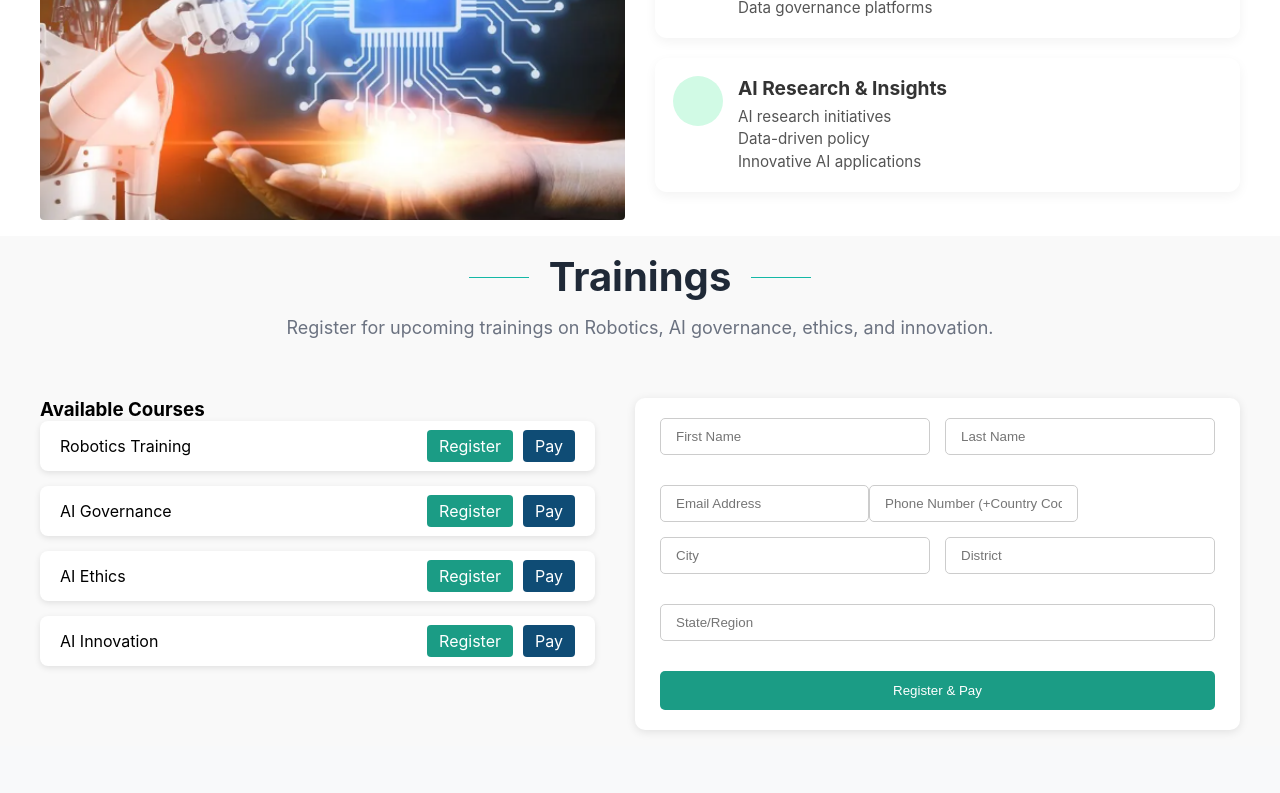
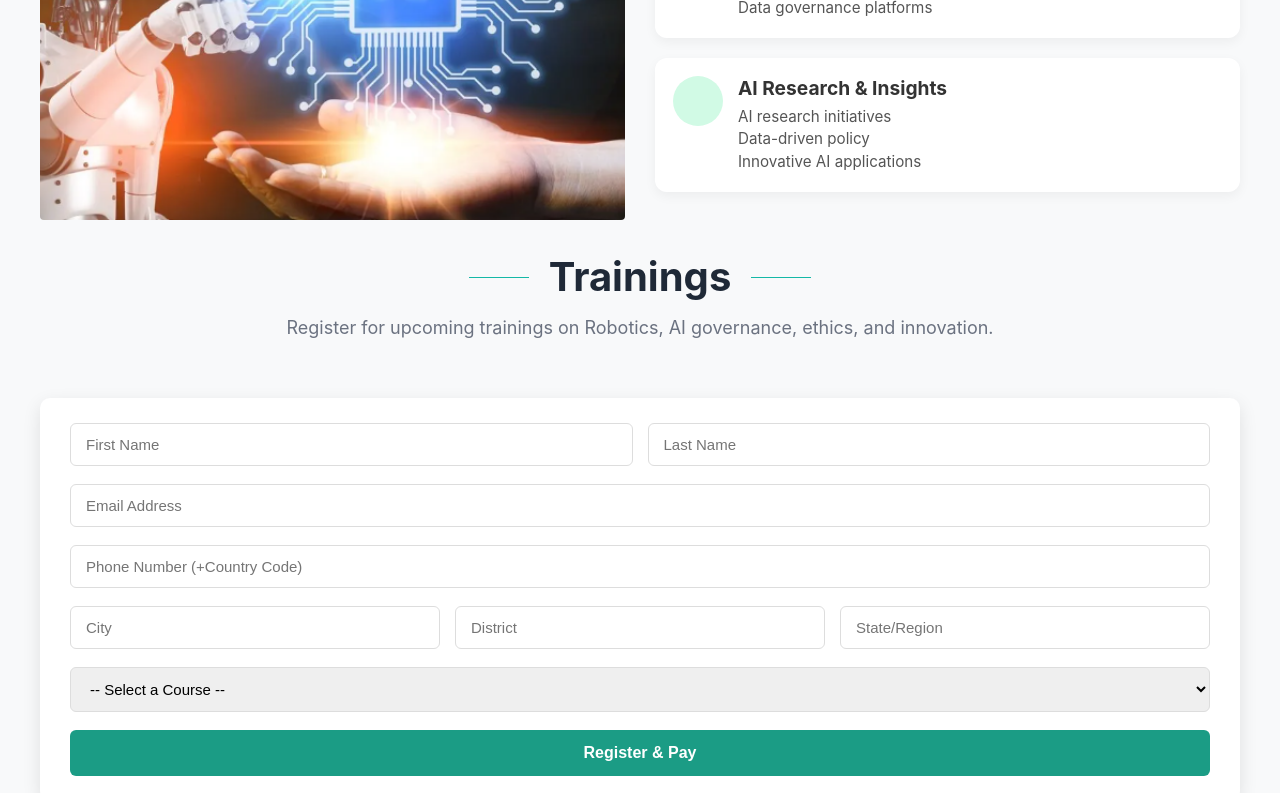
Before and after one commit to CosmasA/ubuntucenter, a React (Vite) app: page / in a window 1280 px wide. Shown: the part 2000-2793 px from the top of the page. Built offline with nearby package versions, Linux system fonts and the light colour scheme.

Commit message:
added scrollup button

```diff
--- a/src/App.css
+++ b/src/App.css
@@ -85,6 +85,13 @@
   color: #ffcc00;
 }
 
+.contact-info {
+  display: flex;
+  flex-wrap: wrap;
+  gap: 15px;
+  font-style: normal;
+}
+
 /* Responsive behavior */
 @media (max-width: 768px) {
   #topbar {
@@ -113,6 +120,10 @@
     height: 2rem;
     width: 2rem;
     border-radius: 50%;
+  }
+  .contact-info {
+    justify-content: center;
+    text-align: center;
   }
 }
 
@@ -445,7 +456,7 @@ a {
 /* About Section */
 .about {
   padding: 1rem;
-  background: #fff;
+  background: #f8f9fa;
 }
 
 .about-text .btn {
@@ -559,6 +570,7 @@ a {
 
 .services {
   padding: 16px;
+  background: #f8f9fa;
 }
 
 .services .row {
@@ -673,102 +685,92 @@ a {
 }
 
 /* Trainings Section */
-
 .trainings-section {
   padding: 16px;
-  background: #f9f9f9;
+  background: #f8f9fa;
+}
+
+.section-title {
+  text-align: center;
+  margin-bottom: 30px;
 }
 
 .section-title h2 {
   font-size: 2rem;
+  font-weight: bold;
+  color: #1b9c85;
   margin-bottom: 10px;
-  text-align: center;
 }
 
 .section-title p {
-  text-align: center;
   color: #555;
-  margin-bottom: 40px;
+  font-size: 1rem;
 }
 
+/* Form Container */
 .trainings-container {
-  display: flex;
-  flex-wrap: wrap;
-  gap: 40px;
-  justify-content: center;
+  max-width: 700px;
+  margin: 0 auto;
+  background: #fff;
+  padding: 25px 30px;
+  border-radius: 10px;
+  box-shadow: 0px 6px 18px rgba(0,0,0,0.1);
 }
 
-.trainings-list {
-  flex: 1;
-  min-width: 300px;
+/* Input and Select Fields */
+.training-form input,
+.training-form select {
+  width: 100%;
+  padding: 12px 15px;
+  margin-bottom: 18px;
+  border: 1px solid #ddd;
+  border-radius: 6px;
+  font-size: 15px;
+  outline: none;
+  transition: border 0.2s ease-in-out;
 }
 
-.training-item {
-  display: flex;
-  justify-content: space-between;
-  align-items: center;
-  background: #fff;
-  padding: 15px 20px;
-  margin-bottom: 15px;
-  border-radius: 8px;
-  box-shadow: 0 2px 6px rgba(0,0,0,0.1);
+.training-form input:focus,
+.training-form select:focus {
+  border-color: #1b9c85;
+  box-shadow: 0 0 6px rgba(27,156,133,0.2);
 }
 
-.training-links .btn {
-  margin-left: 10px;
-  padding: 6px 12px;
-  border: none;
-  border-radius: 4px;
-  text-decoration: none;
-  color: #fff;
-  cursor: pointer;
-}
-
-.btn-register {
-  background-color: #1b9c85;
-}
-
-.btn-pay {
-  background-color: #0f4c75;
-}
-
-.training-form {
-  flex: 1;
-  min-width: 300px;
-  background: #fff;
-  padding: 20px 25px;
-  border-radius: 10px;
-  box-shadow: 0 2px 10px rgba(0,0,0,0.1);
-}
-
+/* Row Layout */
 .training-form .form-row {
   display: flex;
   gap: 15px;
-  margin-bottom: 15px;
-  flex-wrap: wrap;
 }
 
-.training-form input {
+.training-form .form-row input {
   flex: 1;
-  padding: 10px 15px;
-  margin-bottom: 15px;
-  border: 1px solid #ccc;
-  border-radius: 5px;
 }
 
+/* Button */
 .btn-cta {
-  background-color: #1b9c85;
+  width: 100%;
+  padding: 14px;
+  background: #1b9c85;
   color: #fff;
-  padding: 12px 20px;
-  width: 100%;
+  font-size: 16px;
+  font-weight: bold;
   border: none;
-  border-radius: 5px;
+  border-radius: 6px;
   cursor: pointer;
+  transition: background 0.3s ease-in-out;
 }
 
 .btn-cta:hover {
-  background-color: #004d3d;
+  background: #006f57;
 }
+
+/* Responsive Design */
+@media (max-width: 768px) {
+  .training-form .form-row {
+    flex-direction: column;
+  }
+}
+
 
 /* Contact Section */
 .contact.section {
@@ -928,7 +930,7 @@ textarea.form-control {
 }
 
 .php-email-form button[type="submit"]:hover {
-  background-color: #1b9c85;
+  background-color: #006f57;
 }
 
 .php-email-form button[type="submit"]:disabled {
@@ -1207,6 +1209,31 @@ textarea.form-control {
   }
 }
 
+.scroll-to-top {
+  position: fixed;
+  bottom: 30px;
+  right: 30px;
+  background: #1b9c85;
+  color: #fff;
+  border: none;
+  border-radius: 50%;
+  width: 45px;
+  height: 45px;
+  font-size: 20px;
+  cursor: pointer;
+  box-shadow: 0px 4px 8px rgba(0,0,0,0.2);
+  transition: background 0.3s, transform 0.3s;
+  z-index: 1000;
+}
+
+.scroll-to-top:hover {
+  background: #095f4f;
+  transform: scale(1.1);
+}
+
+
+/* Footer Styling */
+
 .footer {
   background: #0f4c75;
   color: #ccc;
--- a/src/App.jsx
+++ b/src/App.jsx
@@ -9,6 +9,7 @@ import Services from './components/Services'
 import Trainings from './components/Trainings'
 import Resources from './components/Resources'
 import Statistics from './components/Statistics'
+import Scroll from './components/Scroll'
 
 function App() {
   return (
@@ -23,6 +24,7 @@ function App() {
         <section id="resources"><Resources /></section>
         <section id="statistics"><Statistics /></section>
         <section id="contact"><Contact /></section>
+        <section id="scroll"><Scroll /></section>
       </main>
       <Footer />
     </>
--- /dev/null
+++ b/src/components/Scroll.jsx
@@ -0,0 +1,39 @@
+import { useEffect, useState } from "react";
+
+function Scroll() {
+  const [isVisible, setIsVisible] = useState(false);
+
+  // Show button when page is scrolled down
+  useEffect(() => {
+    const toggleVisibility = () => {
+      if (window.scrollY > 300) {
+        setIsVisible(true);
+      } else {
+        setIsVisible(false);
+      }
+    };
+
+    window.addEventListener("scroll", toggleVisibility);
+    return () => window.removeEventListener("scroll", toggleVisibility);
+  }, []);
+
+  // Scroll back to top smoothly
+  const scrollToTop = () => {
+    window.scrollTo({
+      top: 0,
+      behavior: "smooth",
+    });
+  };
+
+  return (
+    <>
+      {isVisible && (
+        <button className="scroll-to-top" onClick={scrollToTop} aria-label="Scroll to top">
+          ↑
+        </button>
+      )}
+    </>
+  );
+}
+
+export default Scroll;
--- a/src/components/Topbar.jsx
+++ b/src/components/Topbar.jsx
@@ -25,10 +25,10 @@ function Topbar() {
 
       {/* Contact Details */}
       <address className="top-contacts" aria-label="Contact details">
-        <em>
-          <span>📍 Kampala, Uganda</span>{" "}
-          <span>🕒 Mon–Fri 8:00–17:00</span>{" "}
-          <a href="mailto:info@ubuntuaiafrica.org">📧 info@ubuntucenter4ai.com</a>{" "}
+        <em className="contact-info">
+          <span>📍 Kampala, Uganda</span>
+          <span>🕒 Mon–Fri 8:00–17:00</span>
+          <a href="mailto:info@ubuntuaiafrica.org">📧 info@ubuntucenter4ai.com</a>
           <a href="tel:+256775827420">📞 +256775827420 & +256750149448</a>
         </em>
       </address>
--- a/src/components/Trainings.jsx
+++ b/src/components/Trainings.jsx
@@ -9,33 +9,14 @@ const Trainings = () => {
     city: "",
     district: "",
     state: "",
+    course: "",   // ✅ add course field
   });
 
   const trainingsList = [
-    {
-      id: 1,
-      title: "Robotics Training",
-      registerLink: "#",
-      payLink: "#",
-    },
-    {
-      id: 2,
-      title: "AI Governance",
-      registerLink: "#",
-      payLink: "#",
-    },
-    {
-      id: 3,
-      title: "AI Ethics",
-      registerLink: "#",
-      payLink: "#",
-    },
-    {
-      id: 4,
-      title: "AI Innovation",
-      registerLink: "#",
-      payLink: "#",
-    },
+    { id: 1, title: "Robotics Training", registerLink: "#", payLink: "#" },
+    { id: 2, title: "AI Governance", registerLink: "#", payLink: "#" },
+    { id: 3, title: "AI Ethics", registerLink: "#", payLink: "#" },
+    { id: 4, title: "AI Innovation", registerLink: "#", payLink: "#" },
   ];
 
   const handleChange = (e) => {
@@ -46,7 +27,7 @@ const Trainings = () => {
   const handleSubmit = (e) => {
     e.preventDefault();
     console.log("Form Submitted:", formData);
-    alert("Your registration has been submitted. Thank you!");
+    alert(`You registered for: ${formData.course}`);
     setFormData({
       firstName: "",
       lastName: "",
@@ -55,6 +36,7 @@ const Trainings = () => {
       city: "",
       district: "",
       state: "",
+      course: "",
     });
   };
 
@@ -62,23 +44,14 @@ const Trainings = () => {
     <section id="trainings" className="trainings-section">
       <div className="container section-title">
         <h2>Trainings</h2>
-        <p>Register for upcoming trainings on Robotics, AI governance, ethics, and innovation.</p>
+        <p>
+          Register for upcoming trainings on Robotics, AI governance, ethics, and innovation.
+        </p>
       </div>
 
       <div className="container trainings-container">
-        <div className="trainings-list">
-          <h3>Available Courses</h3>
-          {trainingsList.map((training) => (
-            <div key={training.id} className="training-item">
-              <span>{training.title}</span>
-              <div className="training-links">
-                <a href={training.registerLink} className="btn btn-register">Register</a>
-                <a href={training.payLink} className="btn btn-pay">Pay</a>
-              </div>
-            </div>
-          ))}
-        </div>
 
+        {/* Registration form */}
         <form className="training-form" onSubmit={handleSubmit}>
           <div className="form-row">
             <input
@@ -144,6 +117,21 @@ const Trainings = () => {
             />
           </div>
 
+          {/* ✅ Course select dropdown */}
+          <select
+            name="course"
+            value={formData.course}
+            onChange={handleChange}
+            required
+          >
+            <option value="">-- Select a Course --</option>
+            {trainingsList.map((training) => (
+              <option key={training.id} value={training.title}>
+                {training.title}
+              </option>
+            ))}
+          </select>
+
           <button type="submit" className="btn btn-cta">
             Register & Pay
           </button>
```
